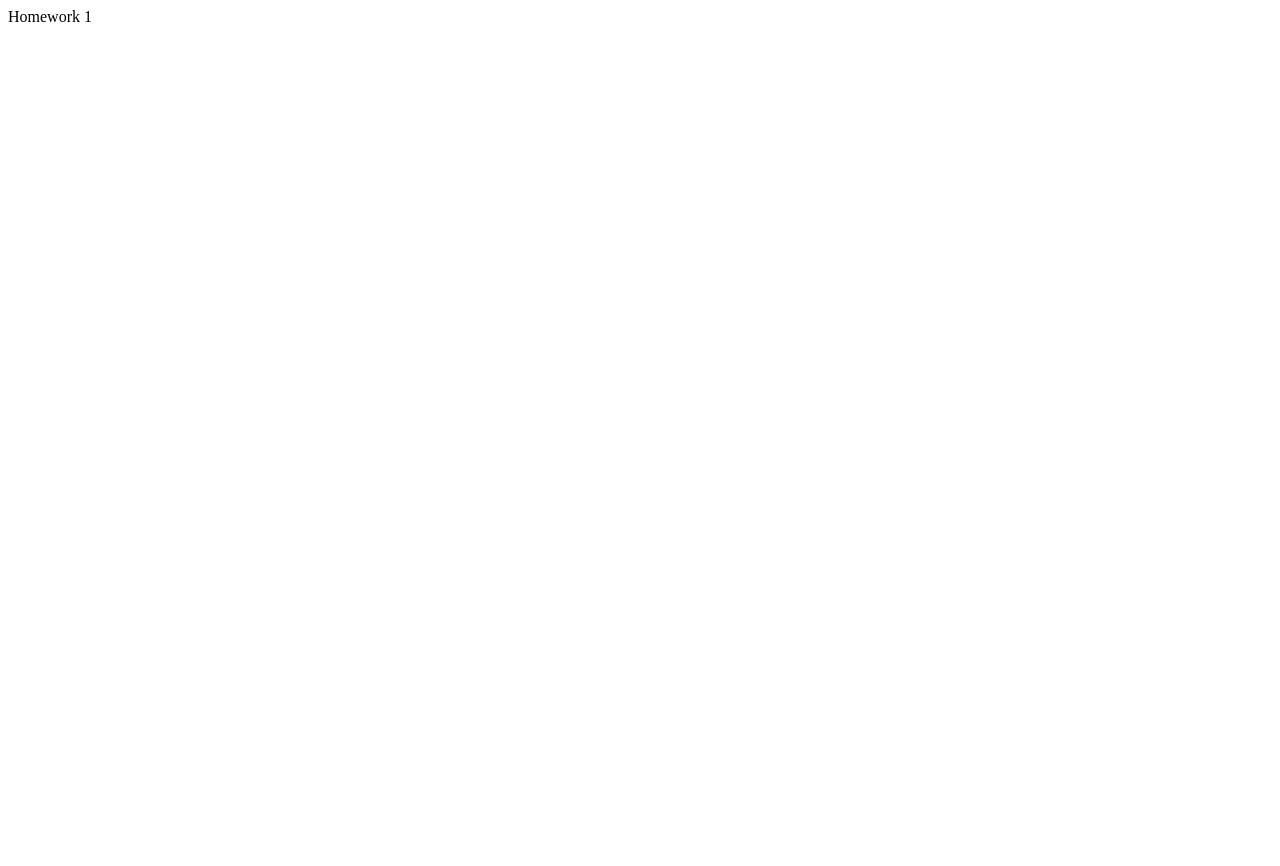
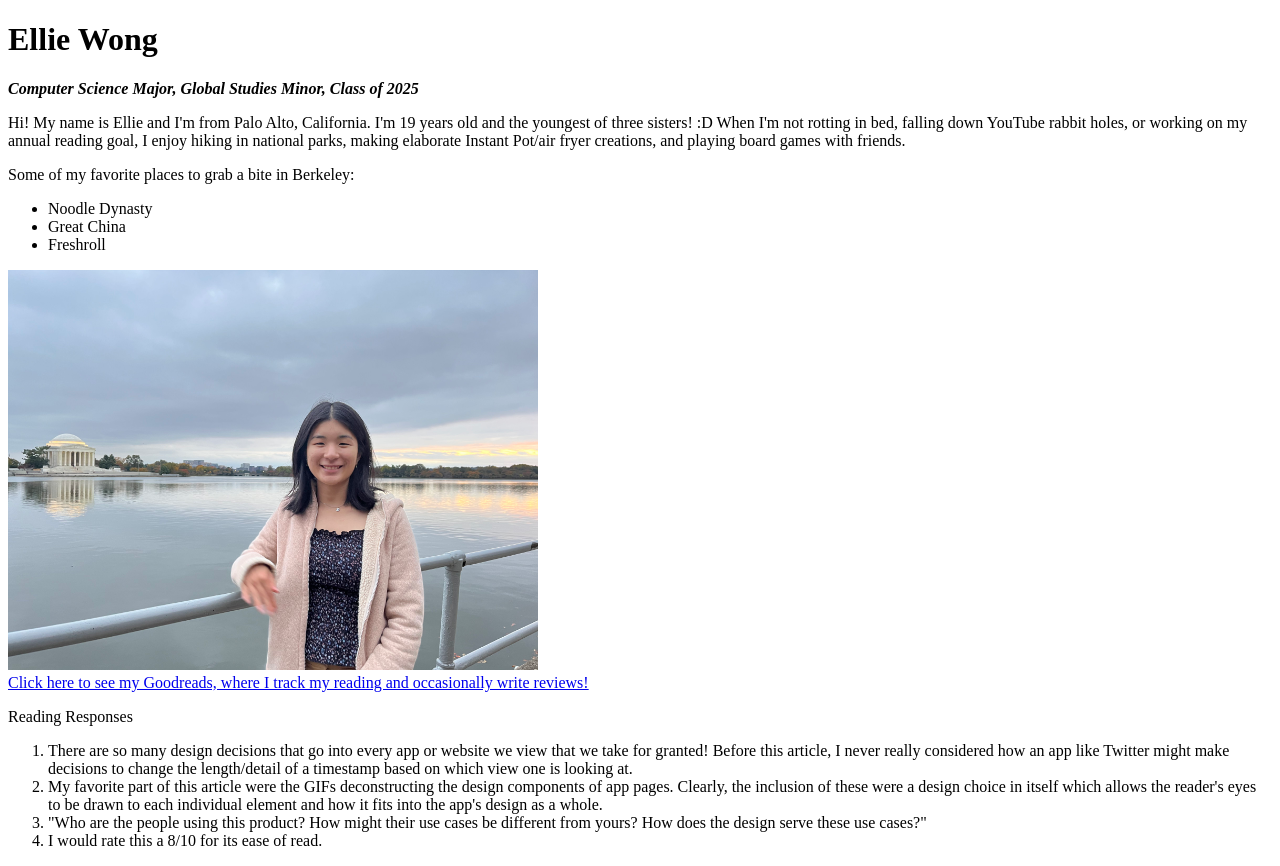
Before and after one commit to ellie-wong/wdd, a plain HTML site: page homeworks/hw1/index.html in a window 1280 px wide. Before the commit the page ends 800 px from the top, so only its background shows below. Drawn offline with Linux system fonts and the light colour scheme.

Commit message:
finished hw1

```diff
--- a/homeworks/hw1/index.html
+++ b/homeworks/hw1/index.html
@@ -1,6 +1,55 @@
-<!DOCTYPE html>
+<!doctype html>
 <html>
+    <head>
+        <h1> Ellie Wong </h1>
+        <strong>
+            <em>
+                Computer Science Major, Global Studies Minor, Class of 2025
+            </em>
+        </strong>
+        <title>
+        </title>
+    </head>
     <body>
-        Homework 1
+        <p>
+            Hi! My name is Ellie and I'm from Palo Alto, California. I'm 19 years old and the youngest of three sisters! :D
+            When I'm not rotting in bed, falling down YouTube rabbit holes, or working on my annual reading goal, I enjoy
+            hiking in national parks, making elaborate Instant Pot/air fryer creations, and playing board games with friends.
+        </p>
+        <p>
+            Some of my favorite places to grab a bite in Berkeley:
+        </p>
+        <ul>
+            <li>Noodle Dynasty</li>
+            <li>Great China</li>
+            <li>Freshroll</li>
+          </ul>
+
+          <img src="assets/img/IMG_5895.jpg"
+            width="530"
+            height="400"
+        />
+        <br>
+        <a href="https://www.goodreads.com/user/show/57533277?ref=nav_profile_l">Click here to see my Goodreads, where I track my reading and occasionally write reviews!</a>
+
+        <p>
+            Reading Responses
+        </p>
+        <ol>
+            <li>There are so many design decisions that go into every app or website we view that we take for granted!
+                Before this article, I never really considered how an app like Twitter might make decisions to change the length/detail of a timestamp
+                based on which view one is looking at.
+            </li>
+            <li>My favorite part of this article were the GIFs deconstructing the design components of app pages.
+                Clearly, the inclusion of these were a design choice in itself which allows the reader's eyes to be drawn to each individual
+             element and how it fits into the app's design as a whole.
+            </li>
+            <li>"Who are the people using this product? How might their use cases be different from yours? How does the design serve these use cases?"
+            </li>
+            <li>
+                I would rate this a 8/10 for its ease of read.
+            </li>
+
+          </ol>
     </body>
 </html>
```
Also changed, not shown: homeworks/hw1/assets/img/IMG_5895.jpg (added), 3 other files.
